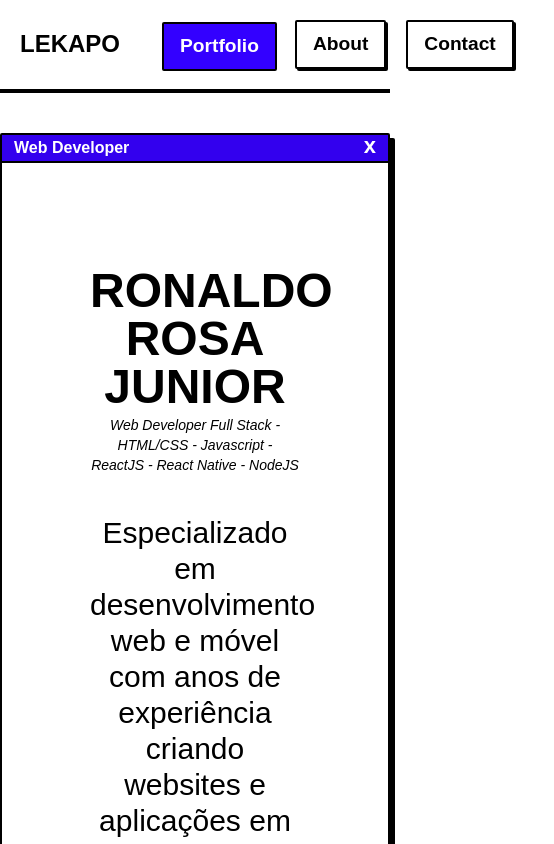
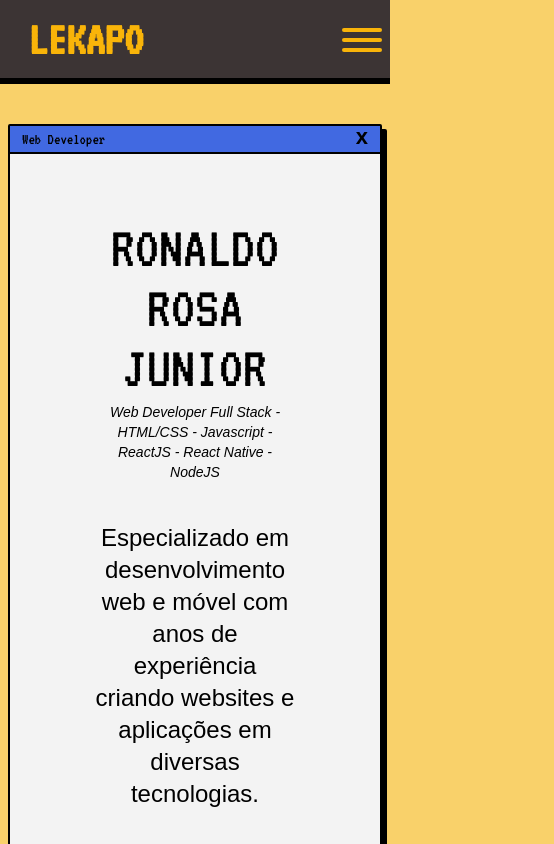
Before and after one commit to Lekapo/lekapo-cv, a Next.js app: page / in a window 390 px wide. Shown: the top 844 px of the page, 554 px wide, since content can reach past the window. Built offline with nearby package versions, Linux system fonts and the light colour scheme; a web font is replaced by a local one.

Commit message:
New color pallete, nav mobile added, plus some other adjustments.

```diff
--- a/app/about/page.jsx
+++ b/app/about/page.jsx
@@ -3,7 +3,11 @@ import { Container } from '@/components'
 export default function About() {
     return(
         <div id='about' className='container m-auto mt-10'>
-          <Container height={"min-h-[50vh]"} width={"w-2/5"} title={"About"}>
+          <Container
+            height={"min-h-[50vh]"}
+            title={"About"}
+            topBar={true}
+          >
             <h1>About</h1>
           </Container>
         </div>
--- a/app/contact/page.jsx
+++ b/app/contact/page.jsx
@@ -3,7 +3,7 @@ import { Container } from '@/components'
 export default function Contact() {
     return(
         <div id='contact' className='container m-auto mt-10'>
-          <Container height={"min-h-[50vh]"} width={"w-2/5"} title={"About"}>
+          <Container height={"min-h-[50vh]"} title={"Contact"} topBar={true}>
             <h1>Contact</h1>
           </Container>
         </div>
--- a/app/globals.css
+++ b/app/globals.css
@@ -138,6 +138,17 @@
 }
 
 
+
+input,
+textarea,
+button,
+select,
+a,
+div {
+    -webkit-tap-highlight-color: transparent;
+}
+
+
 @keyframes slideInFromBottom {
   0% {
     //transform: translateY(100%);
@@ -156,8 +167,11 @@
   animation: 0.75s ease 0s 1 slideInFromBottom;
 }
 
+#navbrand h1 {
+  font-weight: 600;
+}
+
 button {
-  padding: 8px 16px;
   border: 2px solid black;
   box-shadow: 2px 2px 0px black;
   border-radius: 2px;
@@ -165,16 +179,10 @@ button {
   font-weight: 800;
   transition: .3s filter, transform .3s, box-shadow .3s;
   position: relative;
-  font-size: 1.2rem;
 }
 
 button div {
   transition: .3s filter, transform .3s, box-shadow .3s, .3s background-color;
-}
-
- button:hover .button-bg {
-  filter: brightness(95%);
-
 }
 
 button .button-bg {
@@ -183,7 +191,7 @@ button .button-bg {
   width: 100%;
   height: 100%;
   top:0;
-  transition: .3s filter;
+  //transition: .3s filter;
 
 }
 
@@ -201,11 +209,13 @@ button:active, input[type="button"]:active, input[type="submit"]:active, input[t
 button.active {
   box-shadow: none;
   transform: translate(2px,2px);
-  color: rgb(var(--foreground-rgb));
+  color: white;
+  left: -1px;
+  top: -2px;
 }
 
 button.active div {
-  background-color: rgb(var(--brutal-blue-rgb));
+  background-color: royalblue;
 }
 
 
@@ -234,3 +244,47 @@ body {
     )
     rgb(var(--background-start-rgb));
 } */
+
+
+nav {
+  padding-right: 16px;
+  display: flex;
+  align-items: center;
+  height: 80px;
+}
+#nav-menu {
+  flex-direction: column;
+  row-gap: 6px;
+  cursor: pointer;
+}
+#nav-menu div{
+  width: 40px;
+  height: 4px;
+  background-color: #f9b409;
+  border-radius: 2px;
+}
+
+
+
+@media screen and (max-width: 768px) {
+  #navbar {
+  overflow:hidden;
+  position: fixed;
+  width: 100%;
+  top: 78px;
+  max-height: 0px;
+  background-color: #3c3434;
+  left: 0px;
+  transition-property: max-height;
+  transition-duration: .5s;
+  border-bottom-width: 4px;
+  border-color: black;
+
+}
+
+  #navbar.active {
+    max-height: 100vh;
+
+  }
+
+}
--- a/app/layout.js
+++ b/app/layout.js
@@ -1,10 +1,15 @@
 import './globals.css'
-import { Darker_Grotesque } from 'next/font/google'
+import { Darker_Grotesque, VT323 } from 'next/font/google'
 import { Navigation} from '@/components'
 
 const darkerGrotesque = Darker_Grotesque({
   subsets: ['latin'],
   weight: ['300', '400', '500', '600', '700', '800', '900']
+})
+
+const vt323 = VT323({
+  subsets: ['latin'],
+  weight: ['400']
 })
 
 export const metadata = {
@@ -15,7 +20,7 @@ export const metadata = {
 export default function RootLayout({ children }) {
   return (
     <html lang="en" className={darkerGrotesque.className}>
-      <body class="bg-white dark:bg-black dark:text-white">
+      <body class="bg-orangeyellow dark:bg-black dark:text-white">
         <Navigation/>
         {children}
         </body>
--- a/app/page.jsx
+++ b/app/page.jsx
@@ -1,40 +1,48 @@
+"use client";
+
 import { Container } from '@/components'
-import Link from 'next/link'
+import { VT323 } from 'next/font/google'
+import { Button } from '@/components'
+
+const vt323 = VT323({
+  subsets: ['latin'],
+  weight: ['400']
+})
+
 
 export default function Home() {
   return (
     <div>
-      <div id='hero' className='container m-auto my-10'>
-        <Container height={"min-h-[50vh]"} width={"w-7/8"} title={"Web Developer"}>
-          <div className="px-20">
-            <h2 className="uppercase text-5xl mt-16 font-bold">RONALDO ROSA JUNIOR</h2>
+      <div id='hero' className='container mx-auto my-10'>
+        <Container
+          height={"min-h-[50vh]"}
+          title={"Web Developer"}
+          topBar={true}
+        >
+          <div className="mt-6 px-20">
+            <h2 className={`uppercase xl:text-8xl md:text-7xl text-6xl font-bold ${vt323.className}`}>RONALDO ROSA JUNIOR</h2>
             <h3 className="text-sm italic mt-1">Web Developer Full Stack - HTML/CSS - Javascript - ReactJS - React Native - NodeJS</h3>
-            <p className="mt-10 text-3xl font-medium">Especializado em desenvolvimento web e móvel com anos de experiência criando websites e aplicações em diversas tecnologias.</p>
-            <div id="hero-buttons" className="flex justify-center mt-10">
-              <Link href="/about">
-                <button className="text-black bg-black">
-                  <div className="button-bg bg-white"></div>
-                  <span className="text">Currículo</span>
-                </button>
-              </Link>
-              <Link href="/contact">
-                <button className="text-white bg-black ml-5">
-                  <div className="button-bg bg-brutal-blue"></div>
-                  <span className="text">Contato</span>
-                </button>
-              </Link>
+            <p className="mt-10 xl:text-3xl text-2xl font-medium">Especializado em desenvolvimento web e móvel com anos de experiência criando websites e aplicações em diversas tecnologias.</p>
+            <div id="hero-buttons" className="flex justify-center mt-10 text-2xl gap-x-8">
+            <Button route='/about' text='About'  className={"bg-white py-2 px-5"}/>
+            <Button route='/contact' text='Contact'  className={"text-white bg-royalblue py-2 px-5"}/>
             </div>
           </div>
         </Container>
       </div>
 
       <div id='content' className='container m-auto my-10'>
-        <Container height={"min-h-[60vh]"} width={"w-7/8"} title={"Content"}>
+        <Container
+          height={"min-h-[60vh]"}
+          width={"w-7/8"}
+          title={"Content"}
+          topBar={true}
+        >
           <div className="flex">
-            <Container height={"min-h-[60vh]"} width={"w-2/6"} title={"Content"}>
+            <Container height={"min-h-[60vh]"} width={"w-2/6"}>
               content
             </Container>
-            <Container height={"min-h-[60vh]"} width={"w-2/6"} title={"Content"}>
+            <Container height={"min-h-[60vh]"} width={"w-2/6"}>
               content
             </Container>
           </div>
--- /dev/null
+++ b/components/Button.jsx
@@ -0,0 +1,19 @@
+import Link from 'next/link'
+import { usePathname } from 'next/navigation';
+
+export function Button({route, text, className}) {
+
+    {/* Get the current route */}
+    const currentRoute = usePathname();
+
+    return (
+        <Link href={route}>
+              <button className={`${currentRoute === route
+                ? "active" : ""}
+                text-black bg-black ${className}`}>
+                <div className={`button-bg`}></div>
+                <span>{text}</span>
+              </button>
+          </Link>
+    )
+}
--- a/components/Container.jsx
+++ b/components/Container.jsx
@@ -5,15 +5,23 @@ Renders a container component with a title, subtitle and a call to actions with
 @returns {JSX.Element} The rendered container component.
 */
 
+import { VT323 } from 'next/font/google'
+
+const vt323 = VT323({
+  subsets: ['latin'],
+  weight: ['400']
+})
+
 export function Container({children,
     display,
     width,
     height,
+    topBar,
     title,}) {
         return (
             <div id="container" className={`
                 ${display}
-                bg-white
+                bg-light-gray
                 m-auto
                 ${width}
                 ${height}
@@ -22,20 +30,25 @@ export function Container({children,
                 rounded-sm
                 shadow-brutal-x
             `}>
+                {topBar === true
+                    ?
                         <div id="container-topbar" className="
                         flex
                         items-center
                         w-100
                         border-black
                         border-b-2
-                bg-brutal-blue
-                text-white
+                        bg-royalblue
+                        text-black
                         ">
-            <h1 className="font-bold pl-3">{title}</h1>
+                        <h1 className={`text-base pl-3 ${vt323.className}`}>{title}</h1>
                         <span className="ml-auto font-bold pr-3 text-[22px] leading-none pb-1">x</span>
                         </div>
+                    : null
+                }
 
-            <div id="container-content" className="text-center py-10 lg:px-20 px-2 m-auto">
+
+                <div id="container-content" className="m-auto text-center py-10 lg:px-20 md:px-4 px-1">
                     {children}
                 </div>
 
--- a/components/Navigation.jsx
+++ b/components/Navigation.jsx
@@ -5,52 +5,67 @@ Renders a navigation component with a sticky header, containing a logo and a lin
 @returns {JSX.Element} The rendered navigation component.
 */
 
+import React, { useState } from "react";
 import Link from 'next/link'
+import { Button } from '@/components'
 import { usePathname } from 'next/navigation';
+import { VT323 } from 'next/font/google'
+
+const vt323 = VT323({
+  subsets: ['latin'],
+  weight: ['400']
+})
 
 
 export function Navigation() {
 
-{/* Get the current route */}
-const currentRoute = usePathname();
+  {/* Get the current route */}
+  const currentRoute = usePathname();
+
+  const [navActive, setNavActive] = useState(false);
+  // const [activeIdx, setActiveIdx] = useState(-1);
+
+  const MENU_LIST = [
+    { text: "Home", route: "/" },
+    { text: "About", route: "/about" },
+    { text: "Contact", route: "/contact" },
+  ];
 
   return (
-    <div  className="sticky top-0 border-black border-b-4 z-50 bg-white">
-      <nav  className="container mx-auto flex">
-        <div id='navbrand' className="navbrand p-5 m-auto">
+    <div  className="sticky top-0 border-black z-50 border-b-4 bg-blackcoffe">
+      <nav  className="flex container mx-auto">
+        <div id='navbrand' className="navbrand p-5">
           <Link href="/">
-            <h1 className='text-2xl font-extrabold uppercase '>Lekapo</h1>
+            <h1 className={`uppercase text-5xl text-spanishyellow ${vt323.className}`}>Lekapo</h1>
           </Link>
         </div>
+        <div
+          onClick={() => setNavActive(!navActive)}
+          id="nav-menu"
+          className="md:hidden ml-auto flex"
+        >
+          <div></div>
+          <div></div>
+          <div></div>
+        </div>
+        <div id='navbar' className={`ml-auto ${navActive ? 'active' : ''} `}>
+          <div className="text-xl p-10 nav-menu flex flex-col items-center gap-y-4 md:p-0 md:gap-0 md:flex-row md:gap-x-5">
+          {MENU_LIST.map((menu, idx) => (
+            <div
+              onClick={() => {
+                setNavActive(false);
+              }}
+              key={menu.text}
+              className="w-full"
+            >
+              <Button {...menu}
+                className={"bg-khaki py-2 p-5 w-full"}
+                onClick={() => setNavActive(!navActive)}
+              />
+            </div>
+          ))}
+          </div>
 
-        <div id='navbar' className="m-auto p-5 flex">
-          <Link href="/">
-            <button className={`${currentRoute === "/"
-            ? "active"
-            : "non-active-class-name"}
-            text-black bg-black mr-5`}>
-              <div className="button-bg bg-white"></div>
-              <span className="text">Portfolio</span>
-            </button>
-          </Link>
-          <Link href="/about">
-              <button className={`${currentRoute === "/about"
-            ? "active"
-            : "non-active-class-name"}
-            text-black bg-black mr-5`}>
-                <div className="button-bg bg-white"></div>
-                <span className="text">About</span>
-              </button>
-          </Link>
-          <Link href="/contact">
-            <button className={`${currentRoute === "/contact"
-            ? "active"
-            : "non-active-class-name"}
-            text-black bg-black mr-5`}>
-                <div className="button-bg bg-white"></div>
-                <span className="text">Contact</span>
-              </button>
-          </Link>
         </div>
       </nav>
 
--- a/components/index.js
+++ b/components/index.js
@@ -1,2 +1,3 @@
 export { Navigation } from './Navigation'
 export { Container } from './Container'
+export { Button } from './Button'
--- a/tailwind.config.js
+++ b/tailwind.config.js
@@ -6,6 +6,15 @@ module.exports = {
     './app/**/*.{js,ts,jsx,tsx,mdx}',
   ],
   theme: {
+    container: {
+      padding: {
+        DEFAULT: '0.5rem',
+        sm: '2rem',
+        lg: '4rem',
+        xl: '5rem',
+        '2xl': '6rem',
+      },
+    },
     extend: {
       fontFamily: {
         'sans': ['Mabry pro', 'sans-serif']
@@ -14,8 +23,14 @@ module.exports = {
         'brutal-x': '5px 5px 0px rgba(0, 0, 0)'
       },
       colors: {
-        'brutal-blue': '#3300ee',
-
+        'royalblue': 'royalblue',
+        'spanishyellow': '#f9b409',
+        'orangeyellow': '#f9d16a',
+        'ming': '#2a687a',
+        'russiangreen': '#72a25e',
+        'khaki': '#c3b49e',
+        'blackcoffe': '#3c3434',
+        'light-gray': '#f3f3f3',
       },
     },
   },
```
Lines whose indentation alone changed are shown as unchanged.
